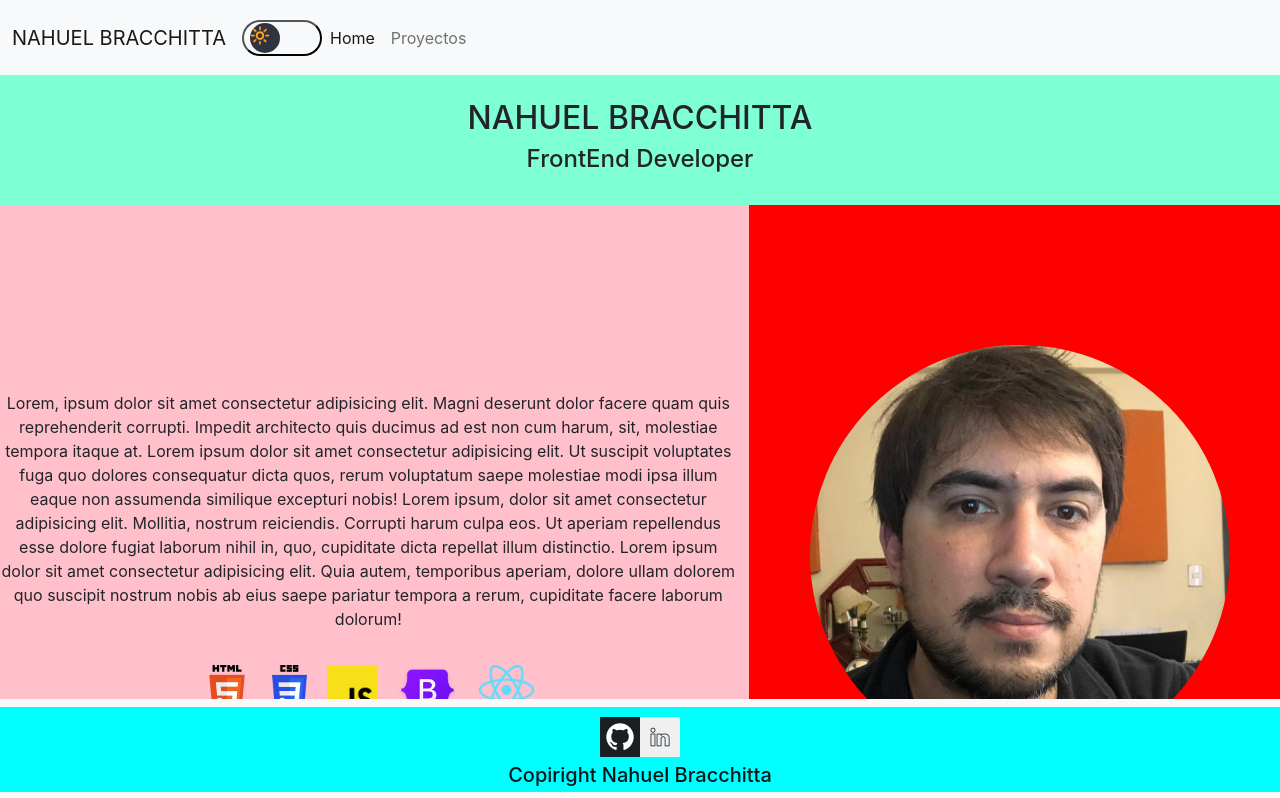
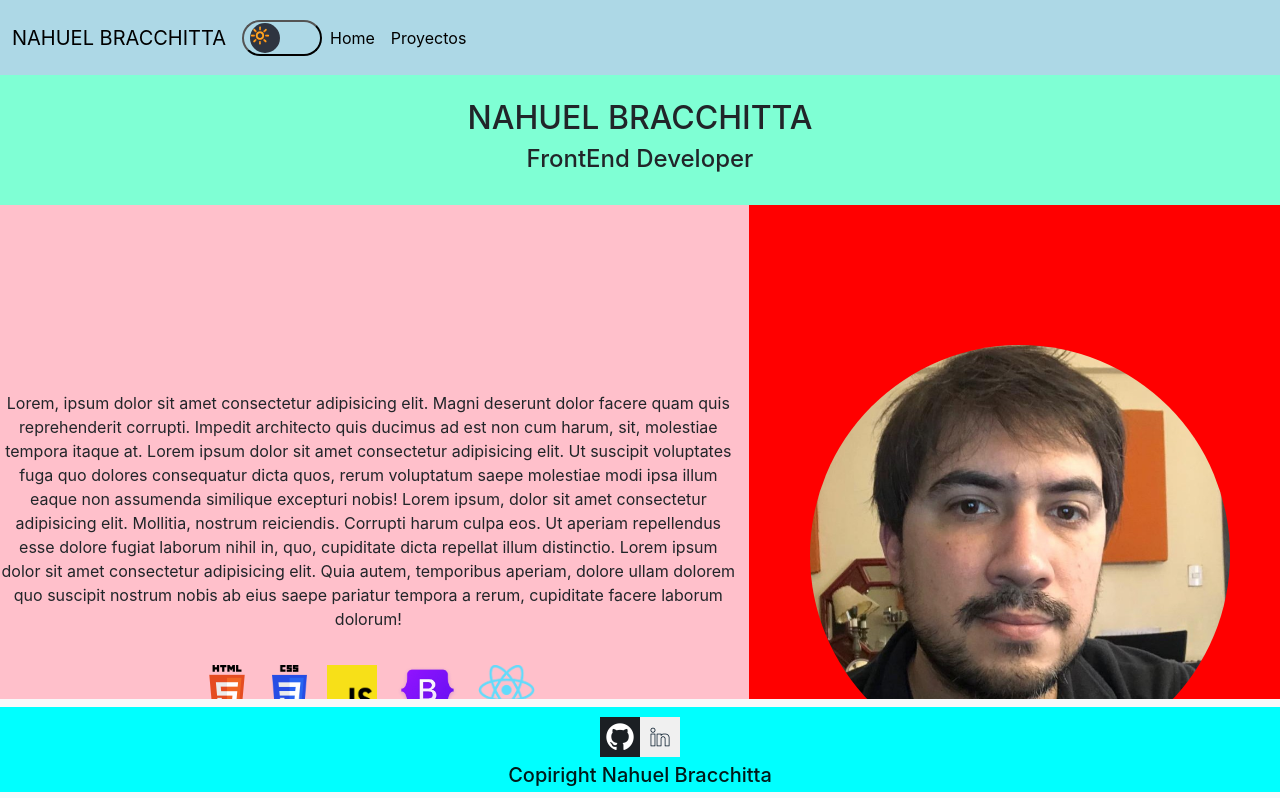
Before and after one commit to MrFontina/NB, a React (Create React App) app: page / in a window 1280 px wide. Shown: the top 798 px of the page. Built offline with nearby package versions, Linux system fonts and the light colour scheme.

Commit message:
mejore el theme en la navbar

```diff
--- a/src/Components/NavBar/NavBar.jsx
+++ b/src/Components/NavBar/NavBar.jsx
@@ -33,9 +33,9 @@ function NavBar() {
   return (
 
 
-<nav className="navBarClass navbar navbar-expand-lg bg-light " style={{height:"75px"}}>
-  <div className="container-fluid ">
-    <Link className="navbar-brand" to="/">NAHUEL BRACCHITTA</Link>
+<nav className="navBarClass navbar navbar-expand-lg " style={{ backgroundColor: darkMode ? "grey" : "lightblue", height: "75px"}}>
+  <div className="container-fluid" >
+    <Link className="navbar-brand" style={{ color: darkMode? "white" : "black"}} to="/">NAHUEL BRACCHITTA</Link>
     <label>
     <button className="dark-mode-toggle" onClick={() => setDarkMode(!darkMode)}>
     <div className="dark-mode-slider" >{darkMode ? "🌙" : "🔆"}</div>
@@ -46,8 +46,8 @@ function NavBar() {
     </button>
     <div className="collapse navbar-collapse " id="navbarNavAltMarkup">
       <div className="navbar-nav">
-        <Link to="/" className="nav-link active" aria-current="page" >Home</Link>
-        <Link to="/proyectos" className="nav-link" >Proyectos</Link>
+        <Link to="/" className="nav-link active" style={{ color: darkMode? "white" : "black"}} aria-current="page" >Home</Link>
+        <Link to="/proyectos" className="nav-link" style={{ color: darkMode? "white" : "black"}}>Proyectos</Link>
         {/* <Link className="nav-link" >Pricing</Link> */}
         {/* <Link className="nav-link disabled">Disabled</Link> */}
       </div>
```
